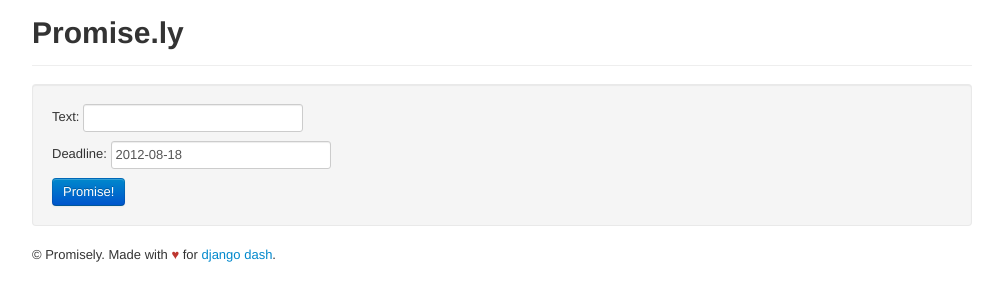
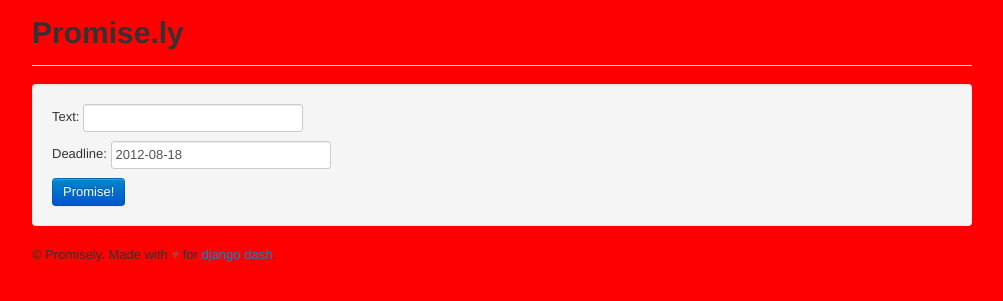
Before and after one commit to triple-threat/django-dash, a Django app: page / in a window 1280 px wide. Shown: the top 301 px of the page, without its empty margins (138-1141 px from the left). Run offline with Django 3.2, Linux system fonts and the light colour scheme; the visitor is signed in with stand-in values (Sample User, id 1); data that the repository does not hold is empty; parts of the project's set-up code (start-up, migrations or seed data) failed here and were passed over.

Commit message:
Lots of shit

```diff
--- a/apps/promise/static/css/main.css
+++ b/apps/promise/static/css/main.css
@@ -4232,3 +4232,6 @@ a.badge:hover {
 .promise-content {
   margin-left: 100px;
 }
+body {
+  background: red;
+}
--- a/apps/promise/static/less/main.less
+++ b/apps/promise/static/less/main.less
@@ -1,6 +1,5 @@
 @import "bootstrap/bootstrap.less";
-
 @import "components/footer.less";
 @import "components/promise.less";
-
 @import "pages/home.less";
+@import "pages/promise.less";
--- a/apps/promise/static/less/pages/home.less
+++ b/apps/promise/static/less/pages/home.less
@@ -0,0 +1,2 @@
+* {
+}
--- /dev/null
+++ b/apps/promise/static/less/pages/promise.less
@@ -0,0 +1,3 @@
+body {
+	background: red;
+}
```
Also changed, not shown: templates/promise.html (+8 -3 lines).
